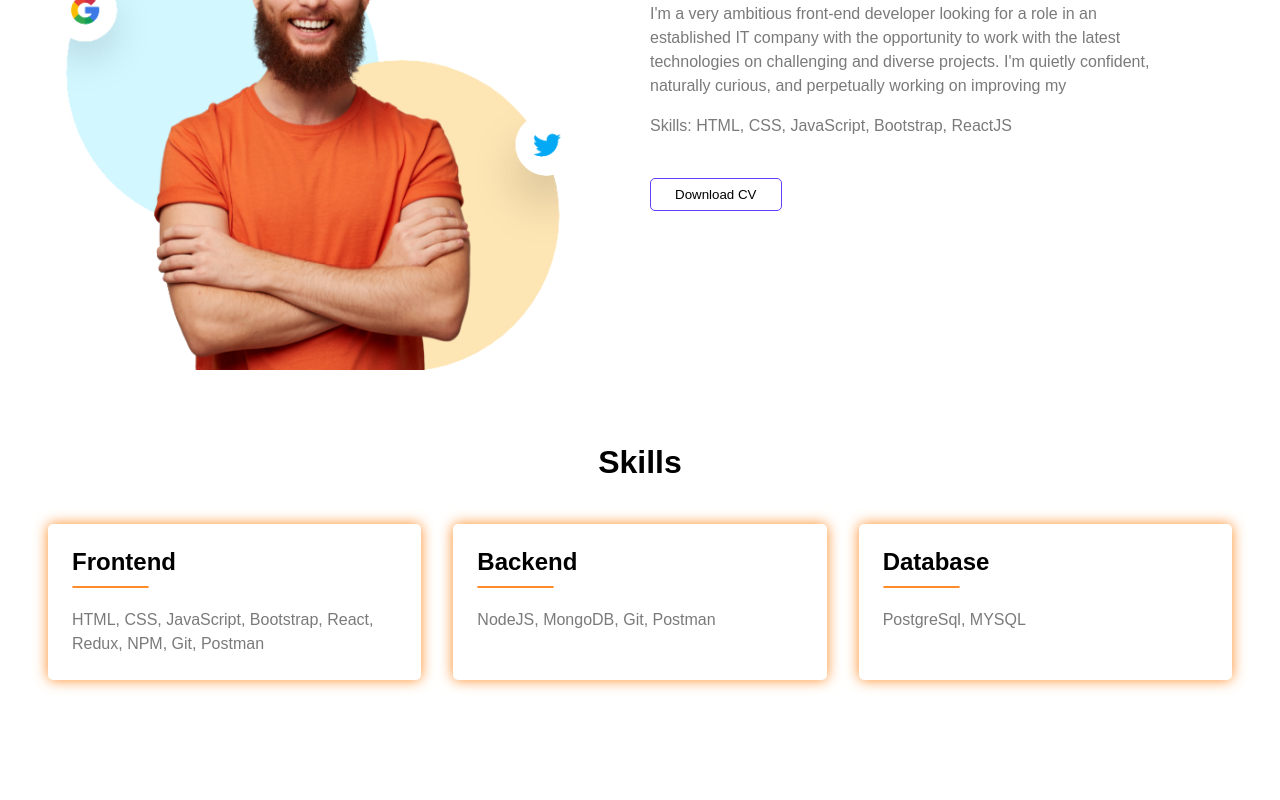
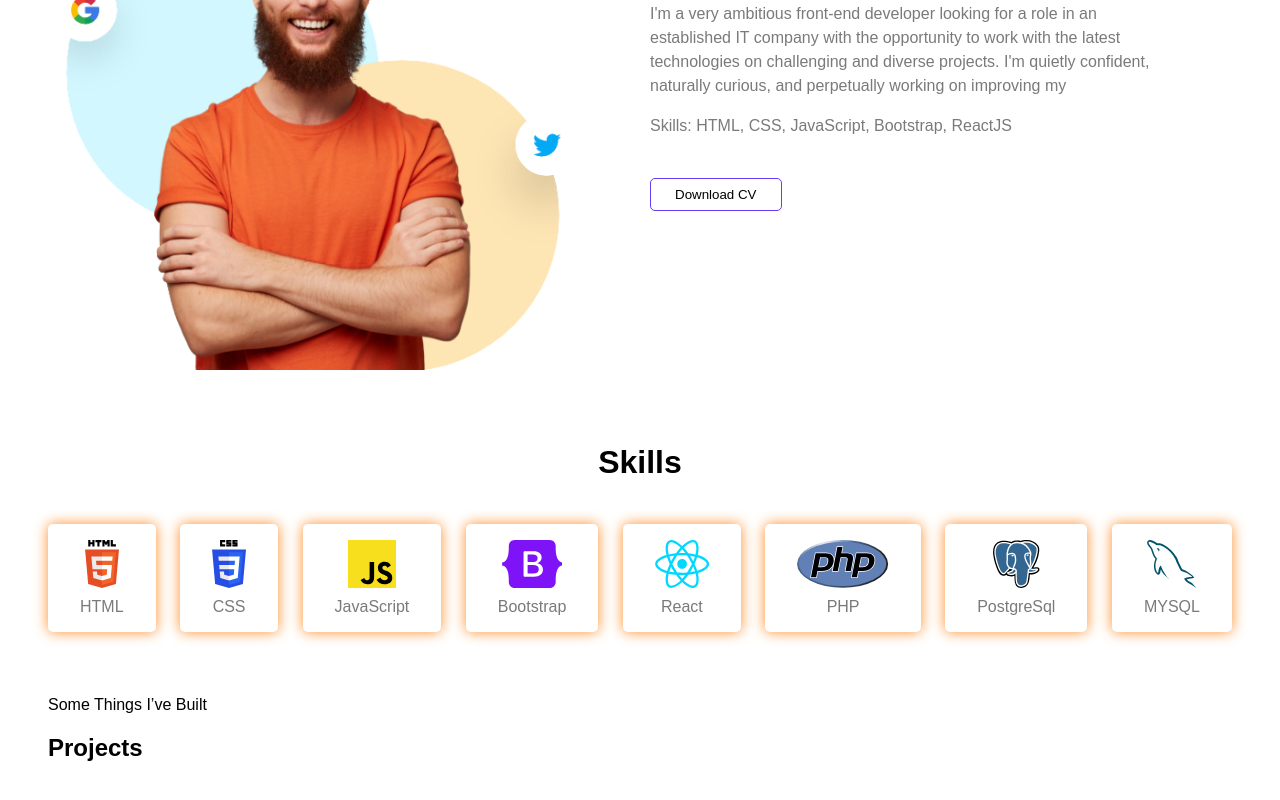
Before and after one commit to sandeep-hunt/my-portfolio, a React (Create React App) app: page / in a window 1280 px wide. Shown: the part 796-1596 px from the top of the page. Before the commit the page ends 1524 px from the top, so only its background shows below. Built offline with nearby package versions, Linux system fonts and the light colour scheme.

Commit message:
Added skills section v2 (Redesign)

```diff
--- a/src/App.js
+++ b/src/App.js
@@ -3,6 +3,7 @@
 import Intro from "./Components/Intro/Intro";
 import Skills from "./Components/Skills/Skills";
 import About from "./Components/About/About";
+import Projects from "./Components/Projects/Projects";
 
 function App() {
   return (
@@ -11,6 +12,7 @@
       <Intro/>
       <About/>
       <Skills/>
+      <Projects/>
     </div>
   );
 }
--- /dev/null
+++ b/src/Components/Projects/Projects.css
@@ -0,0 +1,9 @@
+.projects {
+    margin-top: 4rem;
+    height: auto;
+    margin-bottom: 3rem;
+}
+
+.projects-container {
+    padding: 0 3rem;
+}
--- /dev/null
+++ b/src/Components/Projects/Projects.jsx
@@ -0,0 +1,15 @@
+import React from 'react'
+import './Projects.css'
+
+const Projects = () => {
+  return (
+    <div className="projects">
+        <div className="projects-container">
+            <span>Some Things I’ve Built</span>
+            <h2>Projects</h2>
+        </div>
+    </div>
+  )
+}
+
+export default Projects
--- a/src/Components/Skills/Skills.css
+++ b/src/Components/Skills/Skills.css
@@ -16,6 +16,32 @@
 }
 
 .skills-wrapper {
+    margin-top: 1rem;
+}
+
+.skills-icons {
+    display: flex;
+    justify-content: space-between;
+}
+
+.skills-icons .icon {
+    display: flex;
+    flex-direction: column;
+    padding: 1rem 2rem;
+    border-radius: 5px;
+    align-items: center;
+    justify-content: center;
+    -webkit-box-shadow: 0px 0px 14px 0px var(--link);
+    -moz-box-shadow: 0px 0px 14px 0px var(--link);
+    box-shadow: 0px 0px 14px 0px var(--link);
+}
+
+.skills-icons .icon span {
+    margin-top: 10px;
+    color: var(--text-paragraph);
+}
+
+/* .skills-wrapper {
     margin-top: 1rem;
     display: flex;
     gap: 2rem;
@@ -54,4 +80,4 @@
 .skills-card-body span{
     color: var(--text-paragraph);
     line-height: 1.5;
-}
+} */
--- a/src/Components/Skills/Skills.jsx
+++ b/src/Components/Skills/Skills.jsx
@@ -1,12 +1,13 @@
 import React from 'react'
 import './Skills.css'
+import { Icon } from '@iconify/react';
 
 const Skills = () => {
   return (
     <div className="skills">
       <div className="skills-container">
         <h2 className='s-title'>Skills</h2>
-        <div className="skills-wrapper">
+        {/* <div className="skills-wrapper">
           <div className="skills-card">
             <div className="skills-card-head">
               <h2 className="skills-card-title">Frontend</h2>
@@ -31,6 +32,42 @@
               <span>PostgreSql, MYSQL</span>
             </div>
           </div>
+        </div> */}
+        <div className="skills-wrapper">
+          <div className="skills-icons">
+            <div className="icon">
+              <Icon icon="logos:html-5" font-size="3rem"/>
+              <span>HTML</span>
+            </div>
+            <div className="icon">
+              <Icon icon="logos:css-3" font-size="3rem"/>
+              <span>CSS</span>
+            </div>
+            <div className="icon">
+              <Icon icon="logos:javascript" font-size="3rem"/>
+              <span>JavaScript</span>
+            </div>
+            <div className="icon">
+              <Icon icon="logos:bootstrap" font-size="3rem"/>
+              <span>Bootstrap</span>
+            </div>
+            <div className="icon">
+              <Icon icon="logos:react" font-size="3rem"/>
+              <span>React</span>
+            </div>
+            <div className="icon">
+              <Icon icon="logos:php" font-size="3rem"/>
+              <span>PHP</span>
+            </div>
+            <div className="icon">
+              <Icon icon="logos:postgresql" font-size="3rem"/>
+              <span>PostgreSql</span>
+            </div>
+            <div className="icon">
+              <Icon icon="logos:mysql-icon" font-size="3rem"/>
+              <span>MYSQL</span>
+            </div>
+          </div>
         </div>
       </div>
     </div>
```
